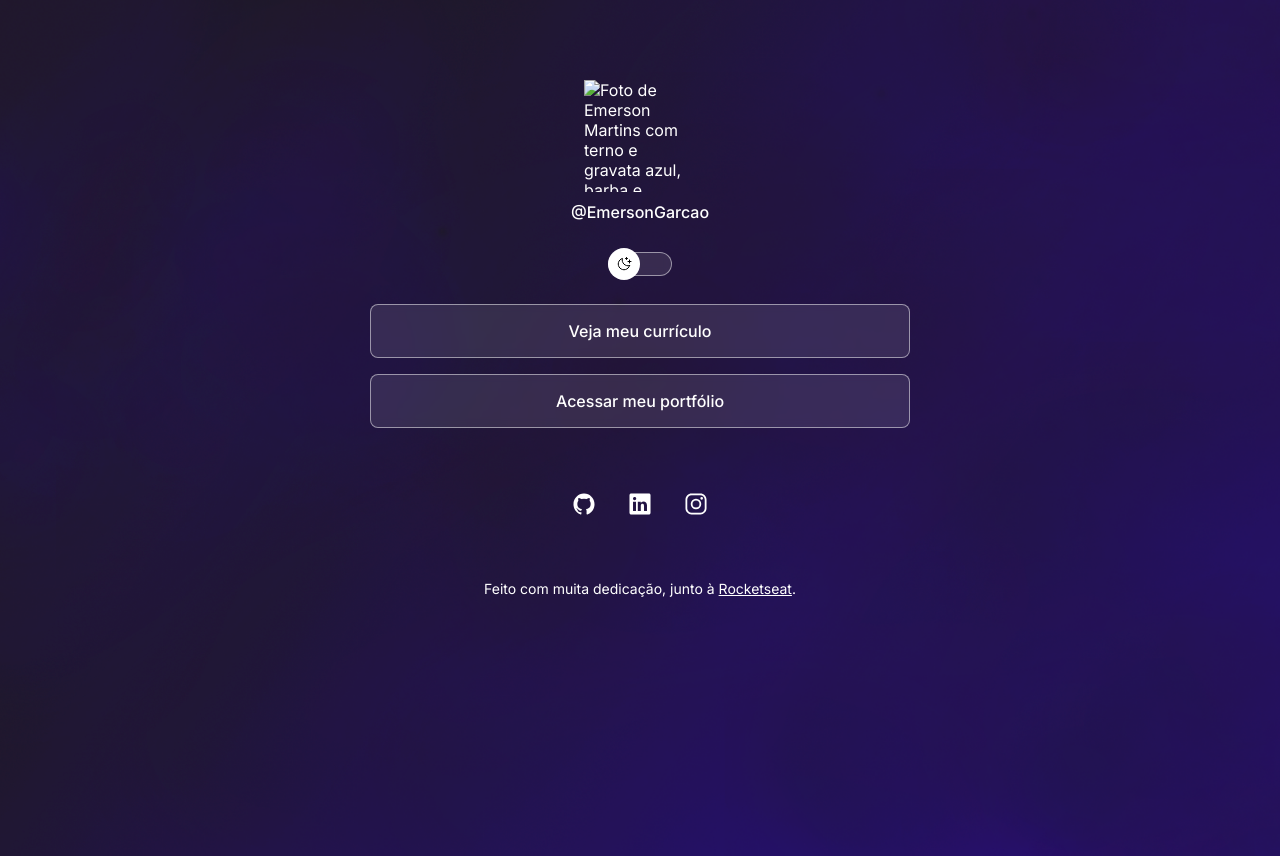
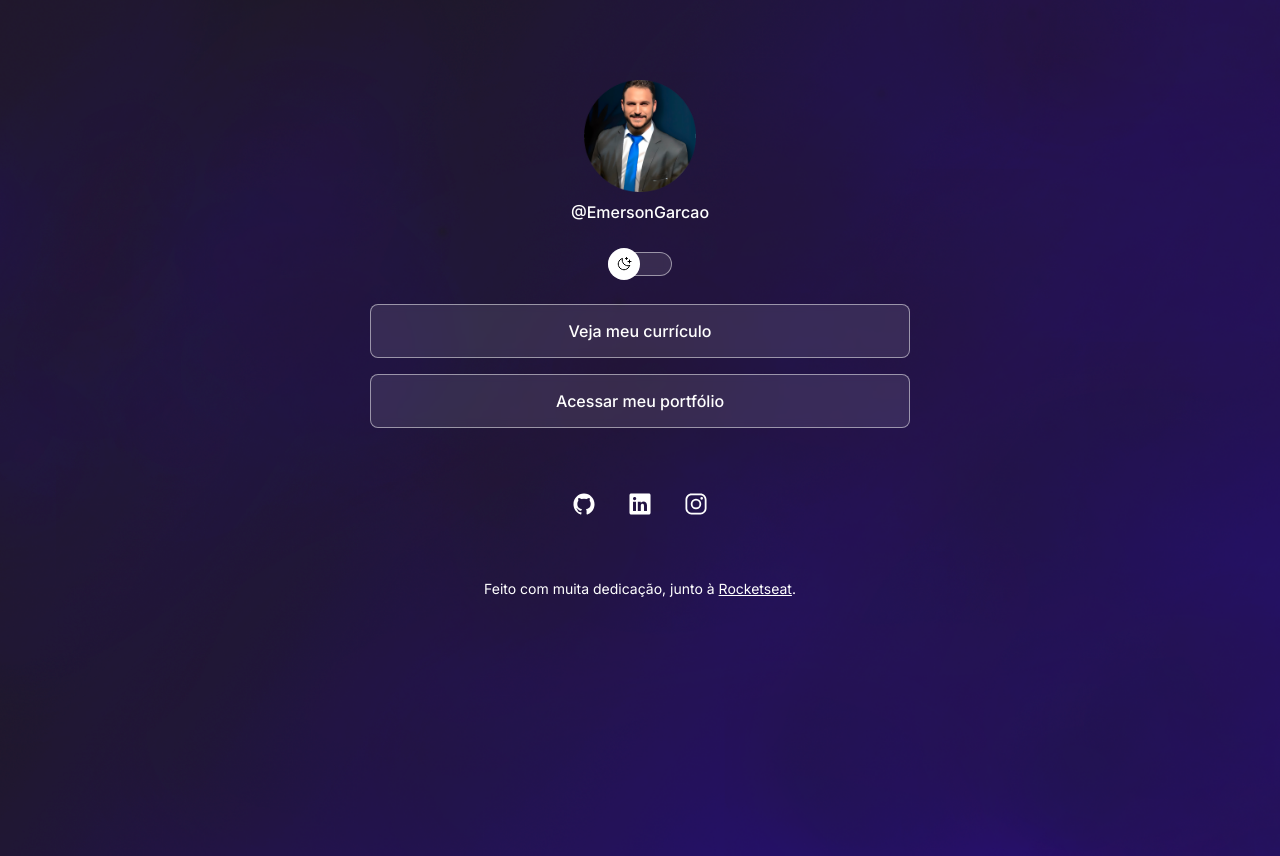
Before and after one commit to emerson-garcao/myHomePage, a plain HTML site: page index.html in a window 1280 px wide. Drawn offline with nearby package versions, Linux system fonts and the light colour scheme.

Commit message:
adicionar imagem ao html

```diff
--- a/index.html
+++ b/index.html
@@ -16,7 +16,7 @@
     <main id="container">
       <header id="profile">
         <img
-          src=""
+          src="./assets/Avatar-dark.png"
           alt="Foto de Emerson Martins com terno e gravata azul, barba e cabelo penteado para trás e plano de fundo azul escuro."
         />
         <p>@EmersonGarcao</p>
```
